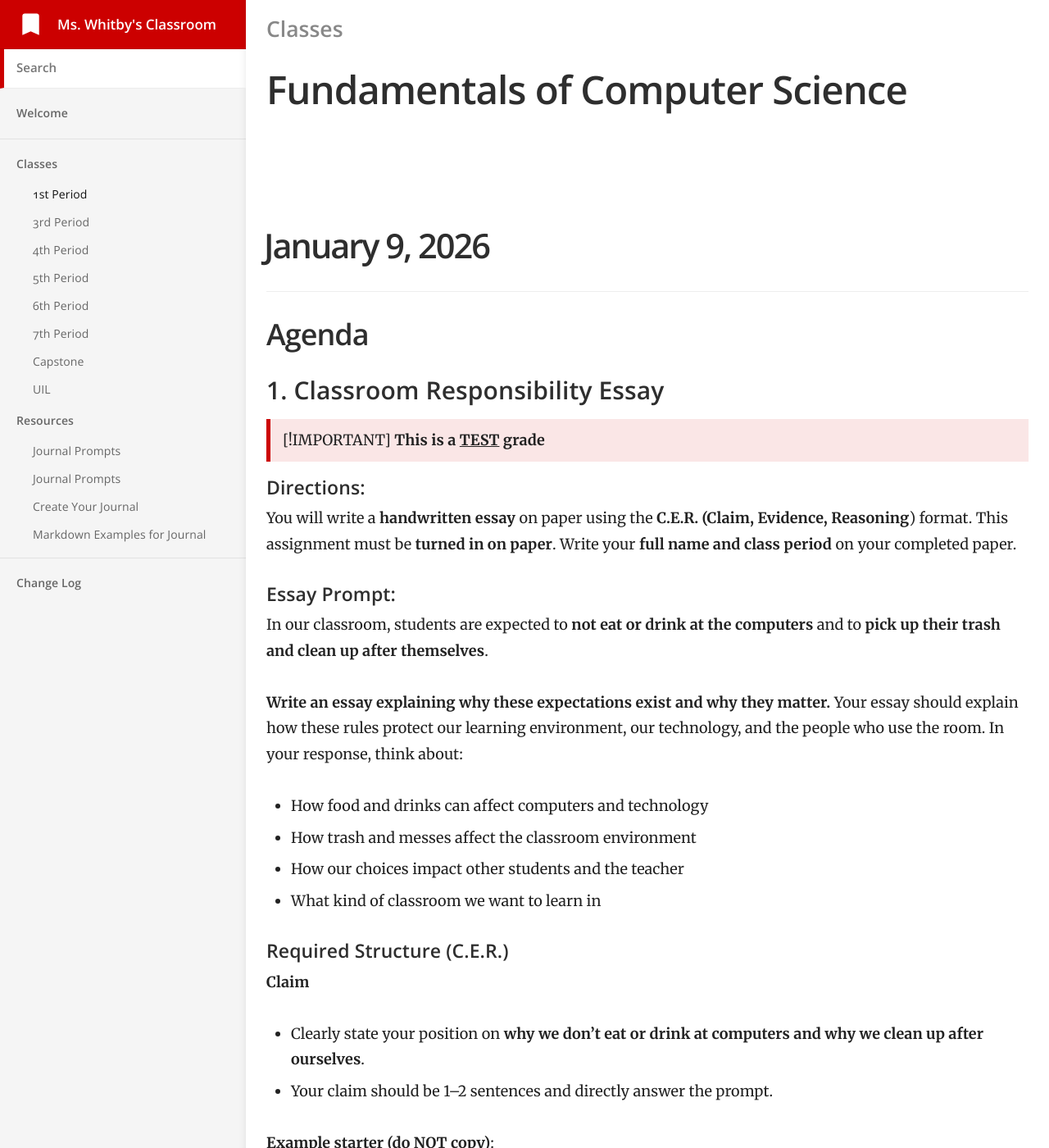
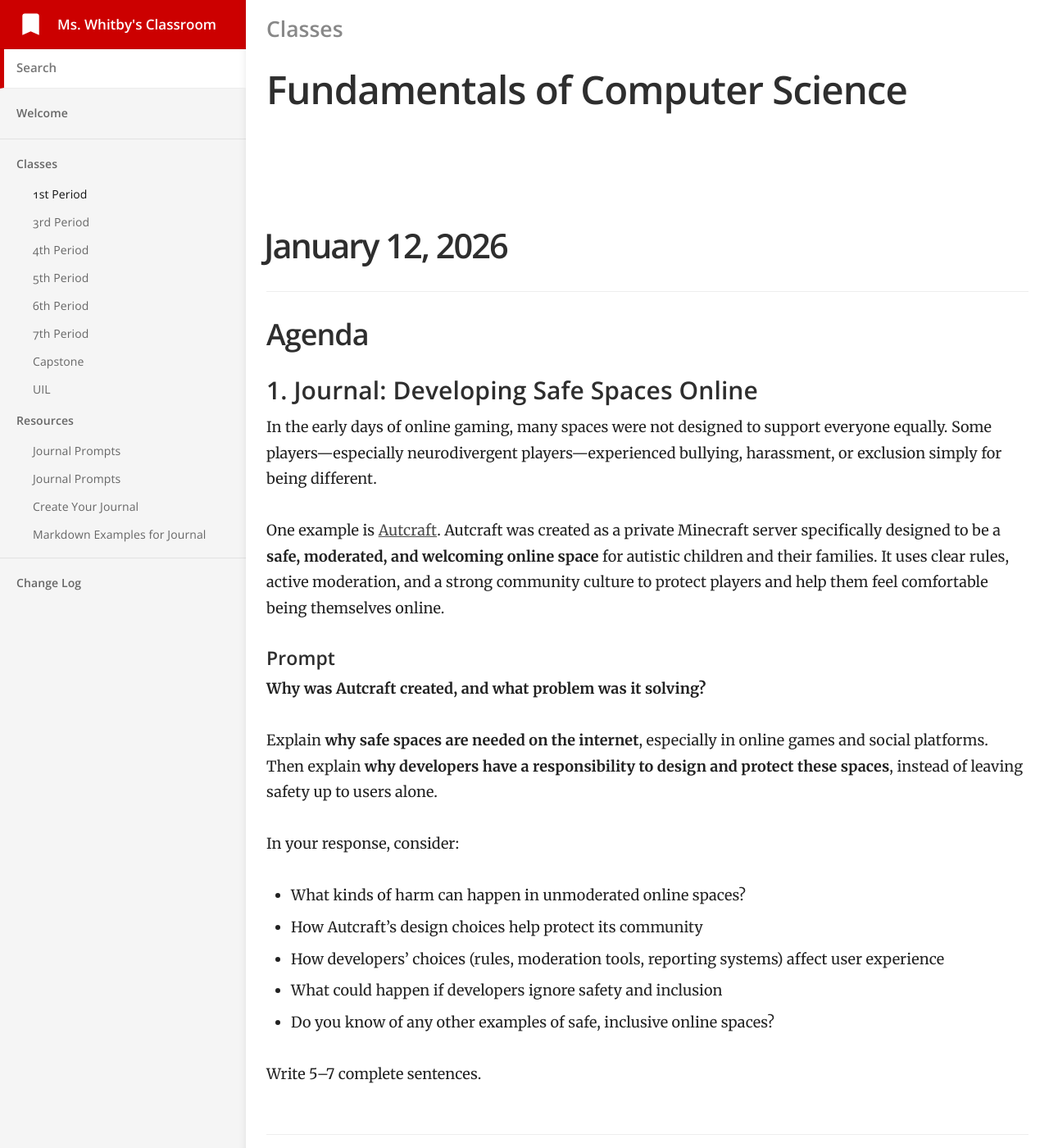
Before and after one commit to mswhitby/classroom, a Jekyll site: the page built from _docs/classes/1st.md, in a window 1280 px wide and 1400 px high. Shown: the whole window at 82% size. Built offline with Jekyll 4.4.1, drawn with Linux system fonts in a browser that asks for light colours.

Commit message:
Updated lessons

```diff
--- a/_docs/classes/1st.md
+++ b/_docs/classes/1st.md
@@ -4,6 +4,34 @@ subtitle: Fundamentals of Computer Science
 category: Classes
 order: 1
 ---
+
+# January 12, 2026
+
+## Agenda
+
+### 1. Journal: Developing Safe Spaces Online
+
+In the early days of online gaming, many spaces were not designed to support everyone equally. Some players—especially neurodivergent players—experienced bullying, harassment, or exclusion simply for being different.
+
+One example is [Autcraft](https://www.autcraft.com/). Autcraft was created as a private Minecraft server specifically designed to be a **safe, moderated, and welcoming online space** for autistic children and their families. It uses clear rules, active moderation, and a strong community culture to protect players and help them feel comfortable being themselves online.
+
+#### Prompt
+
+**Why was Autcraft created, and what problem was it solving?**
+
+Explain **why safe spaces are needed on the internet**, especially in online games and social platforms. Then explain **why developers have a responsibility to design and protect these spaces**, instead of leaving safety up to users alone.
+
+In your response, consider:
+
+- What kinds of harm can happen in unmoderated online spaces?
+- How Autcraft’s design choices help protect its community
+- How developers’ choices (rules, moderation tools, reporting systems) affect user experience
+- What could happen if developers ignore safety and inclusion
+- Do you know of any other examples of safe, inclusive online spaces?
+
+Write 5–7 complete sentences.
+
+----
 
 # January 9, 2026
 
```
